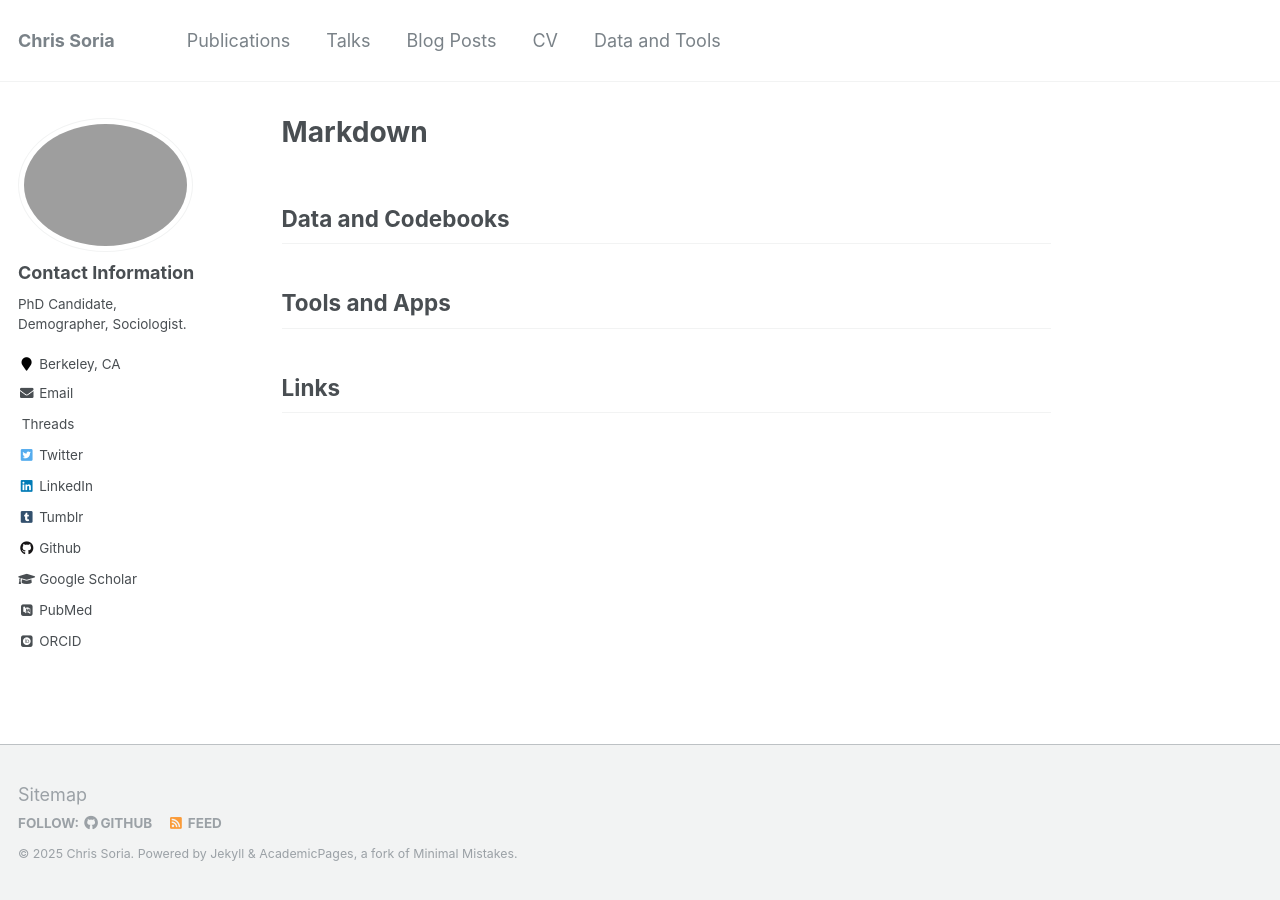
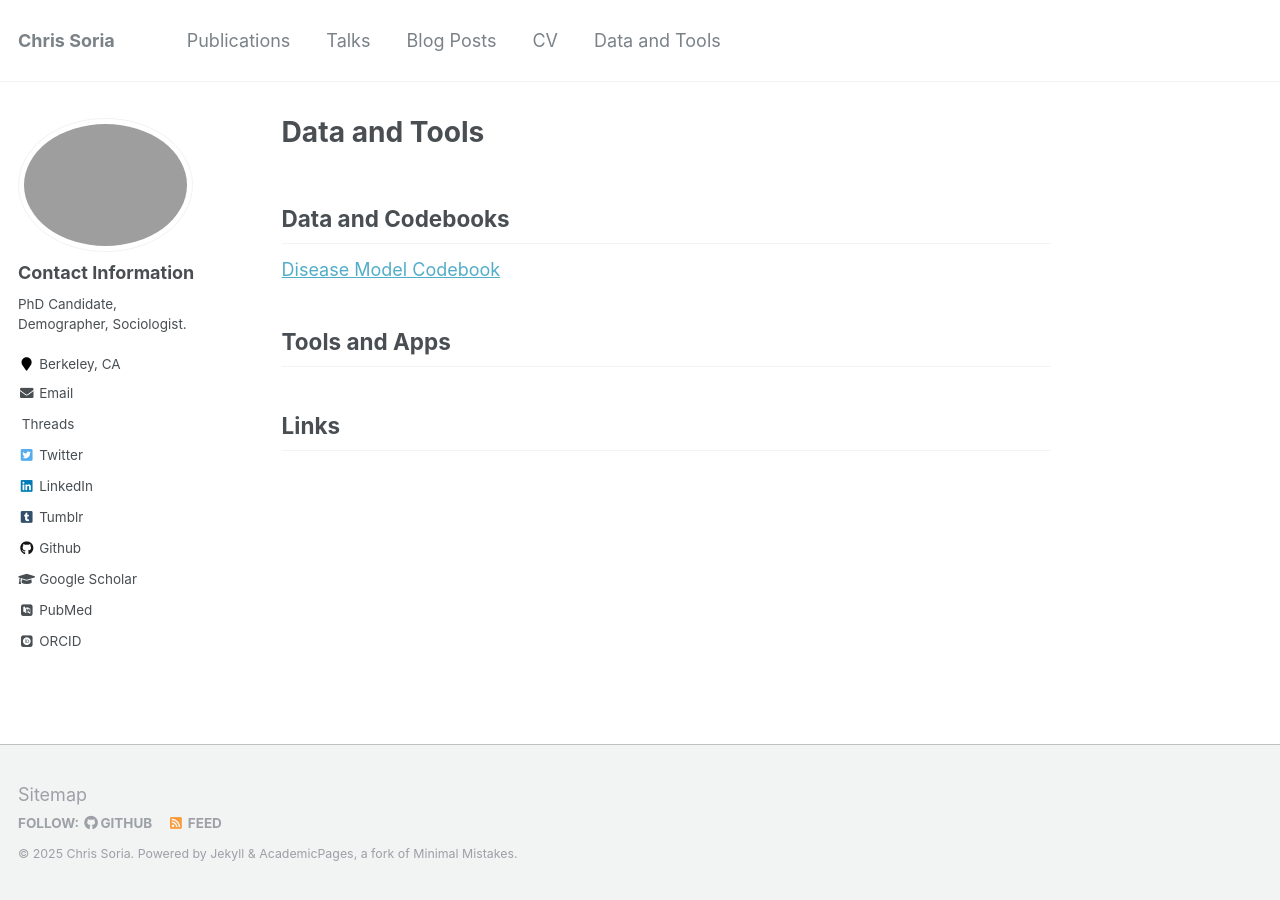
Before and after one commit to chrissoria/chrissoria.github.io, a Jekyll site: the page built from _pages/markdown.md, in a window 1280 px wide. Built offline with Jekyll 4.4.1, drawn with Linux system fonts in a browser that asks for light colours; some web fonts are replaced.

Commit message:
adding link to codebook on tools page

```diff
--- a/_pages/markdown.md
+++ b/_pages/markdown.md
@@ -1,6 +1,6 @@
 ---
 permalink: /markdown/
-title: "Markdown"
+title: "Data and Tools"
 author_profile: true
 redirect_from:
   - /md/
@@ -9,6 +9,8 @@ redirect_from:
 
 ## Data and Codebooks
 
+<a href="https://chrissoria.github.io/disease_model_codebook" target="_blank">Disease Model Codebook</a>
+
 ## Tools and Apps
 
 ## Links
```
